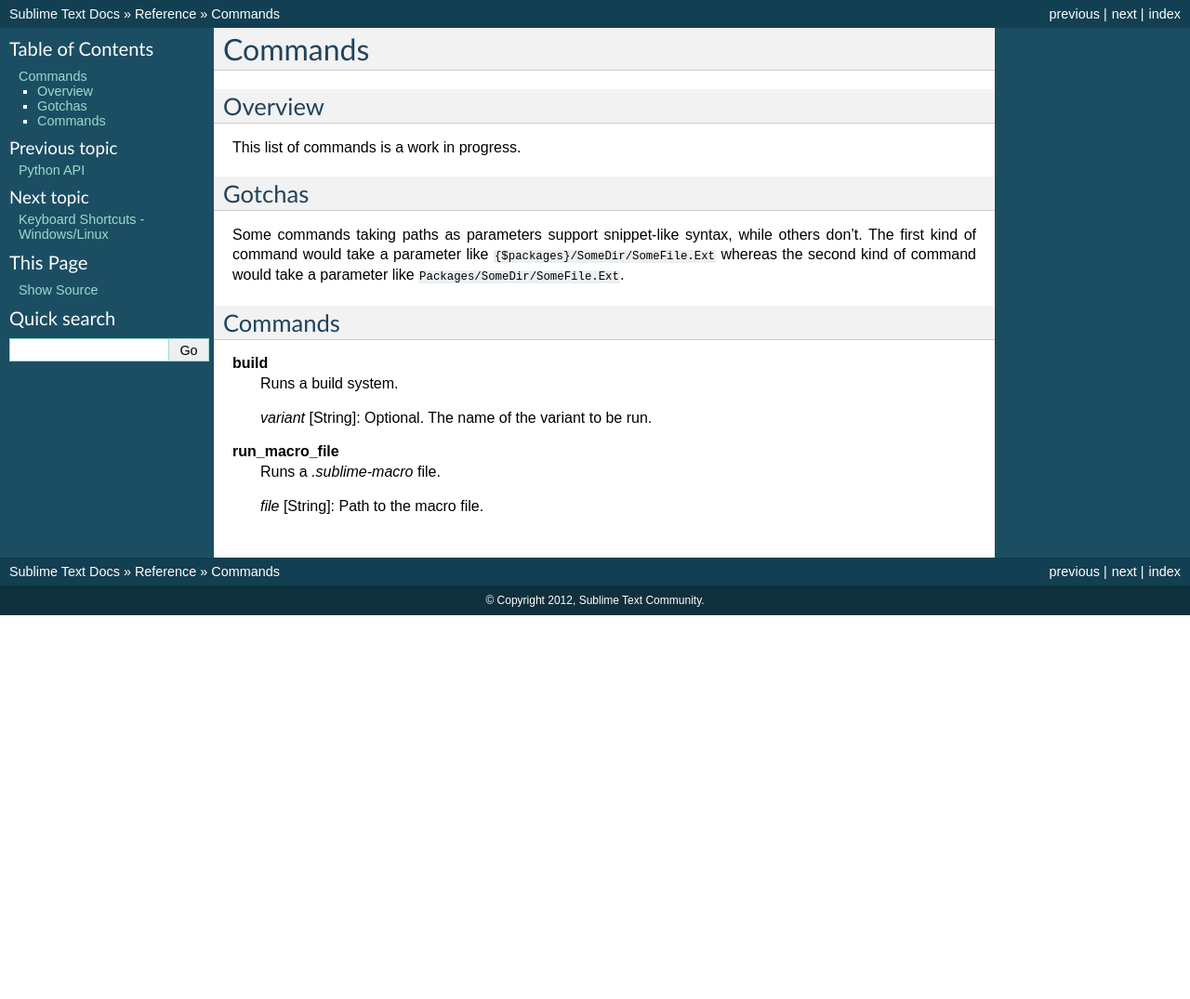
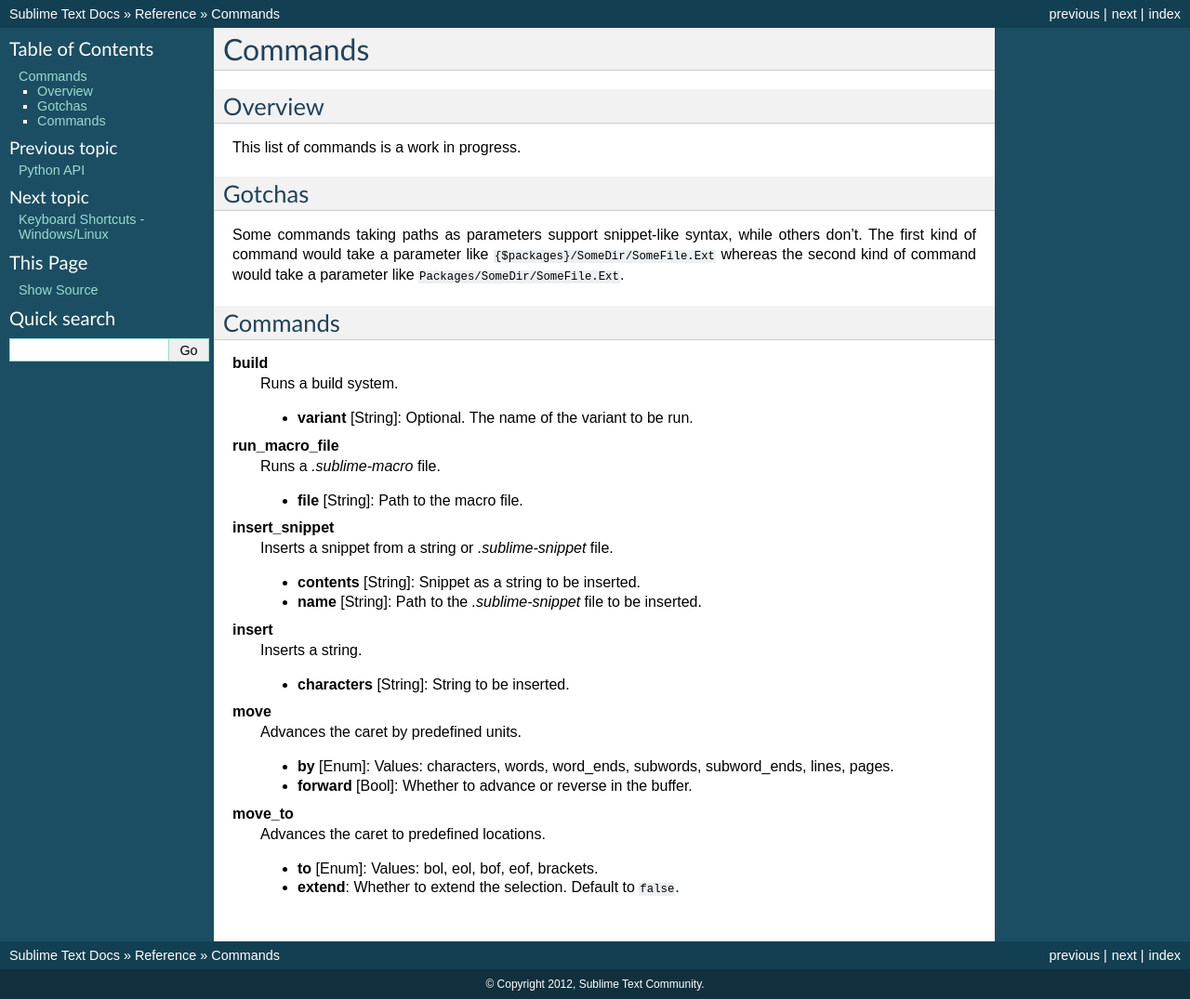
Before and after one commit to guillermooo/sublime-undocs, a Sphinx documentation site: the page built from source/reference/commands.rst, in a window 1280 px wide. Shown: the whole page at 93% size. Built offline with Sphinx 7.4.7, drawn with Linux system fonts in a browser that asks for light colours; before the commit the page ends 900 px from its top, so only the background shows below that.

Commit message:
add a few commands

```diff
--- a/source/reference/commands.rst
+++ b/source/reference/commands.rst
@@ -23,9 +23,32 @@
 **build**
 	Runs a build system.
 
-	*variant* [String]: Optional. The name of the variant to be run.
+	- **variant** [String]: Optional. The name of the variant to be run.
 
 **run_macro_file**
 	Runs a *.sublime-macro* file.
 
-	*file* [String]: Path to the macro file.
+	- **file** [String]: Path to the macro file.
+
+**insert_snippet**
+	Inserts a snippet from a string or *.sublime-snippet* file.
+
+	- **contents** [String]: Snippet as a string to be inserted.
+	- **name** [String]: Path to the *.sublime-snippet* file to be inserted.
+
+**insert**
+	Inserts a string.
+
+	- **characters** [String]: String to be inserted.
+
+**move**
+	Advances the caret by predefined units.
+
+	- **by** [Enum]: Values: characters, words, word_ends, subwords, subword_ends, lines, pages.
+	- **forward** [Bool]: Whether to advance or reverse in the buffer.
+
+**move_to**
+	Advances the caret to predefined locations.
+
+	- **to** [Enum]: Values: bol, eol, bof, eof, brackets.
+	- **extend**: Whether to extend the selection. Default to ``false``.
```
